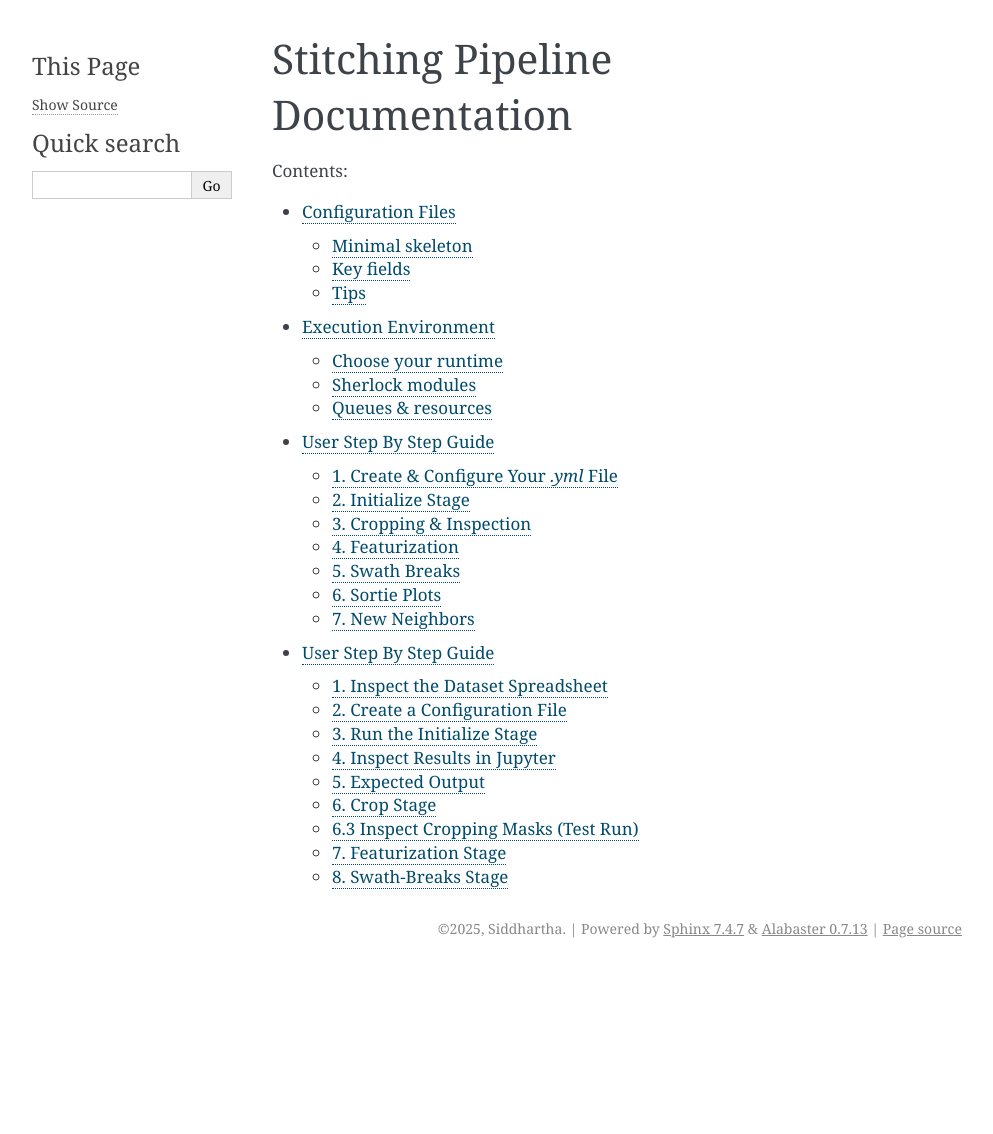
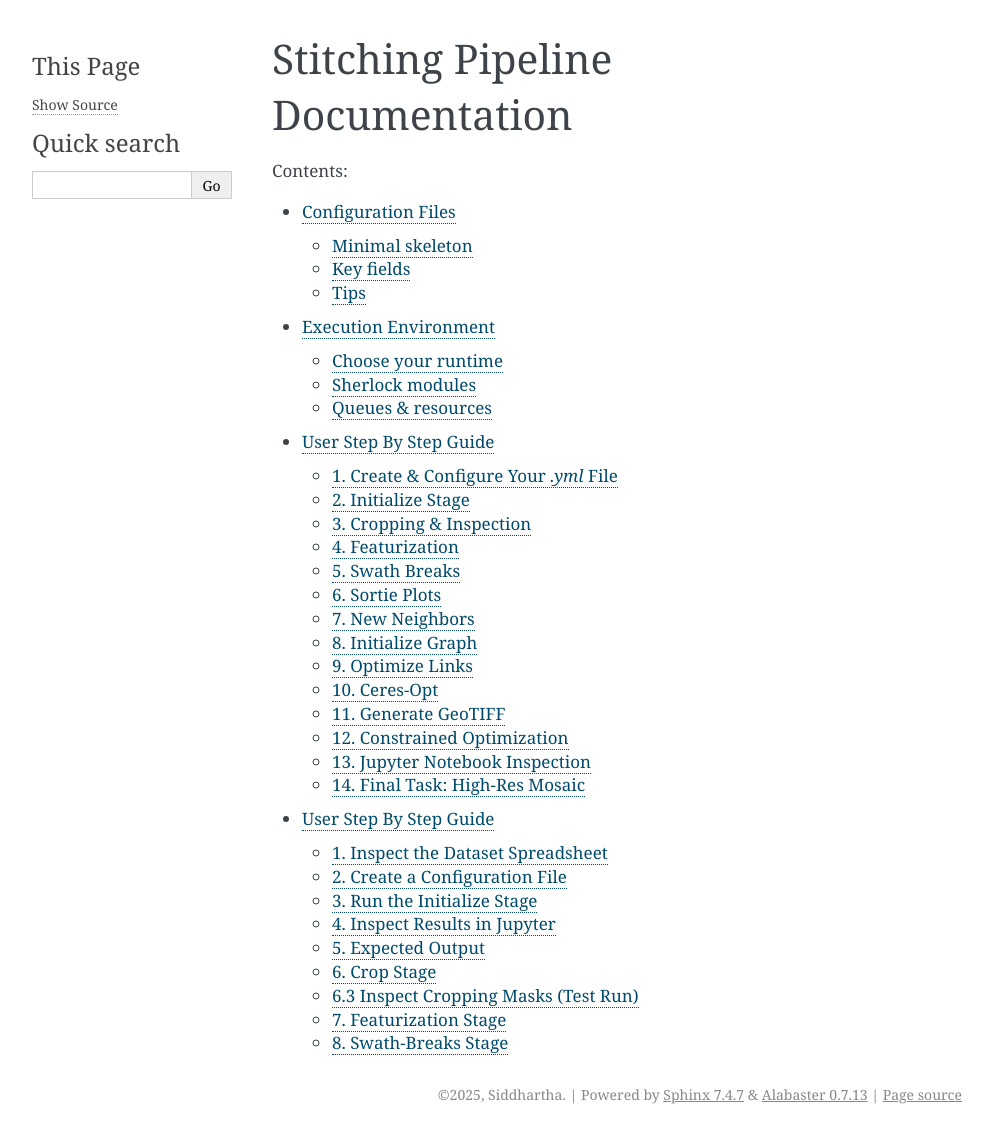
Before and after one commit to sidsuresh7/GPLTest, a Sphinx documentation site: the page built from docs/index.rst, in a window 1280 px wide. Shown: the whole page, without its empty margins (148-1141 px from the left). Built offline with Sphinx 7.4.7, drawn with Linux system fonts in a browser that asks for light colours; before the commit the page ends 968 px from its top, so only the background shows below that; part of the change alters nothing that is shown.

Commit message:
more stages

```diff
--- a/docs/workflow.rst
+++ b/docs/workflow.rst
@@ -46,8 +46,7 @@ This step-by-step walkthrough uses **colorful admonitions** to distinguish const
 
       .. code-block:: yaml
 
-         digitized_plot: /oak/.../datasets/scan_lines/Gambia/Gambia_scan_lines.csv
-
+         digitized_plot: /oak/stanford/groups/smhsiang/aerialhist/datasets/scan_lines/Gambia/Gambia_scan_lines.csv
 
 2. Initialize Stage
 ===================
@@ -116,7 +115,6 @@ This step-by-step walkthrough uses **colorful admonitions** to distinguish const
 
       sbatch inspectcrop_gambia_53.slurm
 
-
 4. Featurization
 ================
 
@@ -137,7 +135,6 @@ This step-by-step walkthrough uses **colorful admonitions** to distinguish const
 
    sbatch featurize_gambia_53.slurm
 
-
 5. Swath Breaks
 ===============
 
@@ -155,7 +152,6 @@ This step-by-step walkthrough uses **colorful admonitions** to distinguish const
 .. code-block:: bash
 
    sbatch swathbreak_gambia_53.slurm
-
 
 6. Sortie Plots
 ===============
@@ -176,7 +172,6 @@ This step-by-step walkthrough uses **colorful admonitions** to distinguish const
 
    sbatch plots_gambia_53.slurm
 
-
 7. New Neighbors
 ================
 
@@ -192,14 +187,105 @@ This step-by-step walkthrough uses **colorful admonitions** to distinguish const
 
    sbatch newneighbors_gambia_53.slurm
 
+8. Initialize Graph
+===================
 
---------------------------
-**General SLURM Tips**
---------------------------
+Use collected links to build mosaic components. A lightweight stage suitable for `dev` partition.
 
-- **Keep constant**: module loads, Singularity container commands.
-- **Always edit**:
-  - `--config` path
-  - `--stage` name
-  - Stage-specific flags (e.g. `--ids`)
-  - `#SBATCH` CPUs or partition
+.. admonition:: What to edit
+   :class: tip
+
+   - **Stage:** `--stage initialize-graph`
+   - **Partition:** `#SBATCH -p dev`
+   - **CPUs:** `#SBATCH -c 1`
+
+.. code-block:: bash
+
+   sbatch initgraph_gambia_53.slurm
+
+9. Optimize Links
+=================
+
+Collect and cache link data for optimization. Specify target cluster IDs.
+
+.. admonition:: What to edit
+   :class: tip
+
+   - **Stage:** `--stage optimize-links`
+   - **IDs:** `--ids 0` (or `--top 1`)
+   - **Partition:** `#SBATCH -p dev`
+   - **CPUs:** `#SBATCH -c 1`
+
+.. code-block:: bash
+
+   sbatch optlinks_gambia_53.slurm
+
+10. Ceres-Opt
+============
+
+Perform joint optimization using Ceres Solver.
+
+.. admonition:: What to edit
+   :class: tip
+
+   - **Stage:** `--stage ceres-opt`
+   - **IDs:** `--ids 0`
+   - **Partition:** `#SBATCH -p serc,normal`
+   - **CPUs:** `#SBATCH -c 30`
+
+.. code-block:: bash
+
+   sbatch ceresopt_gambia_53.slurm
+
+11. Generate GeoTIFF
+====================
+
+Create mosaic raster for inspection. Adjust output GSD for resolution.
+
+.. admonition:: What to edit
+   :class: tip
+
+   - **Stage:** `--stage generate-geotiff`
+   - **Output GSD:** `--output_gsd 1` (meters per pixel)
+   - **Partition:** `#SBATCH -p serc,normal`
+   - **CPUs:** `#SBATCH -c 30`
+
+.. code-block:: bash
+
+   sbatch geotiff_gambia_53.slurm
+
+12. Constrained Optimization
+============================
+
+Use GCP file for final georeferencing.
+
+.. admonition:: What to edit
+   :class: tip
+
+   - **GCP file:** ensure `gcp_file:` in config points to correct cloud path
+   - **Stage:** `--stage constrained-opt`
+   - **Partition:** `#SBATCH -p serc,normal`
+   - **CPUs:** `#SBATCH -c 30`
+
+.. code-block:: bash
+
+   sbatch constropt_gambia_53.slurm
+
+13. Jupyter Notebook Inspection
+==============================
+
+Open the inspection notebook in Jupyter to visualize `img_df.geojson` and mosaic geometry.
+
+14. Final Task: High-Res Mosaic
+===============================
+
+To produce the high-resolution raster for upload, rerun the Generate GeoTIFF stage with `--output_gsd 1`.
+
+.. admonition:: Important
+   :class: important
+
+   Lower GSD values yield higher resolution but larger file sizes.
+
+.. code-block:: bash
+
+   sbatch geotiff_highres_gambia_53.slurm
```
